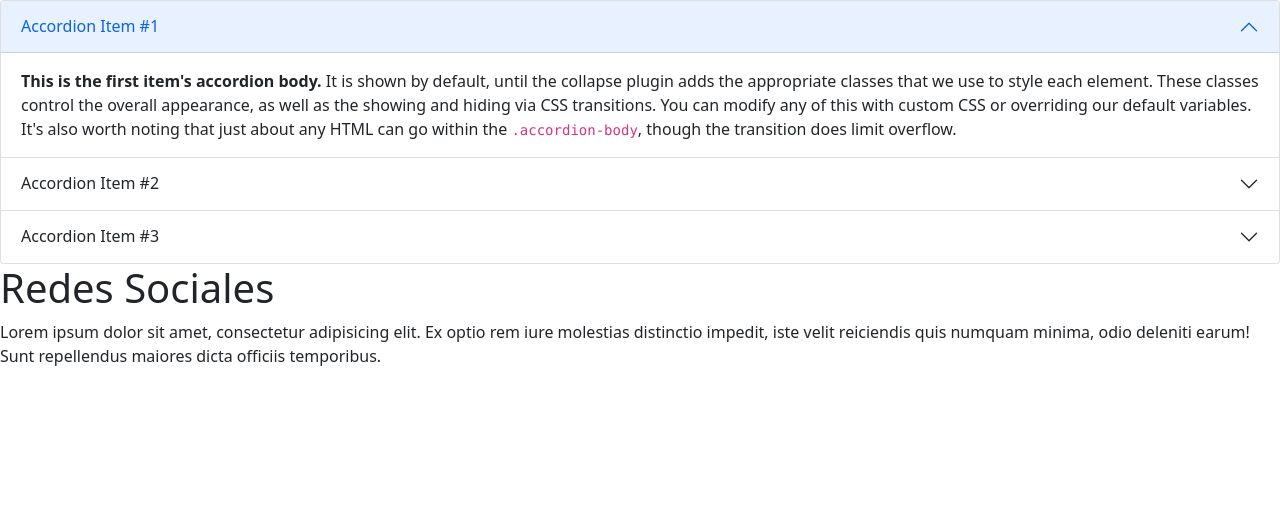
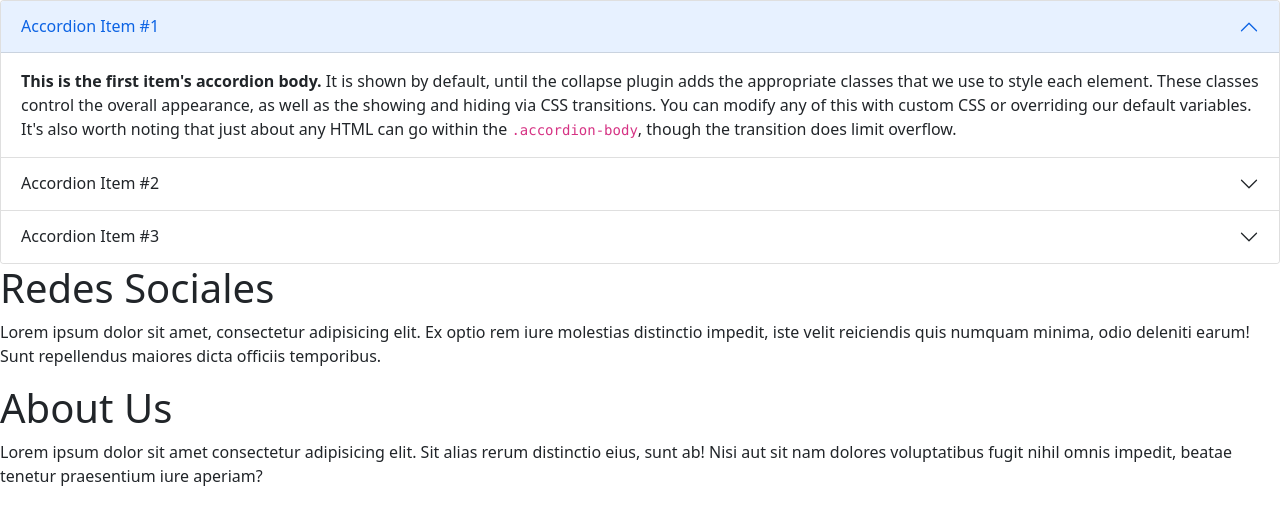
Before and after one commit to MajoJacome13/modulo9, a website: page index.html in a window 1280 px wide. Drawn offline with nearby package versions, Linux system fonts and the light colour scheme.

Commit message:
add new section about us

```diff
--- a/index.html
+++ b/index.html
@@ -157,6 +157,10 @@
     <h1>Redes Sociales</h1>
     <p>Lorem ipsum dolor sit amet, consectetur adipisicing elit. Ex optio rem iure molestias distinctio impedit, iste velit reiciendis quis numquam minima, odio deleniti earum! Sunt repellendus maiores dicta officiis temporibus.</p>
   </section>
+  <section>
+    <h1>About Us</h1>
+    <p>Lorem ipsum dolor sit amet consectetur adipisicing elit. Sit alias rerum distinctio eius, sunt ab! Nisi aut sit nam dolores voluptatibus fugit nihil omnis impedit, beatae tenetur praesentium iure aperiam?</p>
+  </section>
 
     <script src="https://cdn.jsdelivr.net/npm/bootstrap@5.1.3/dist/js/bootstrap.bundle.min.js" integrity="sha384-ka7Sk0Gln4gmtz2MlQnikT1wXgYsOg+OMhuP+IlRH9sENBO0LRn5q+8nbTov4+1p" crossorigin="anonymous"></script>
   </body>
```
Also changed, not shown: 1 other file.
